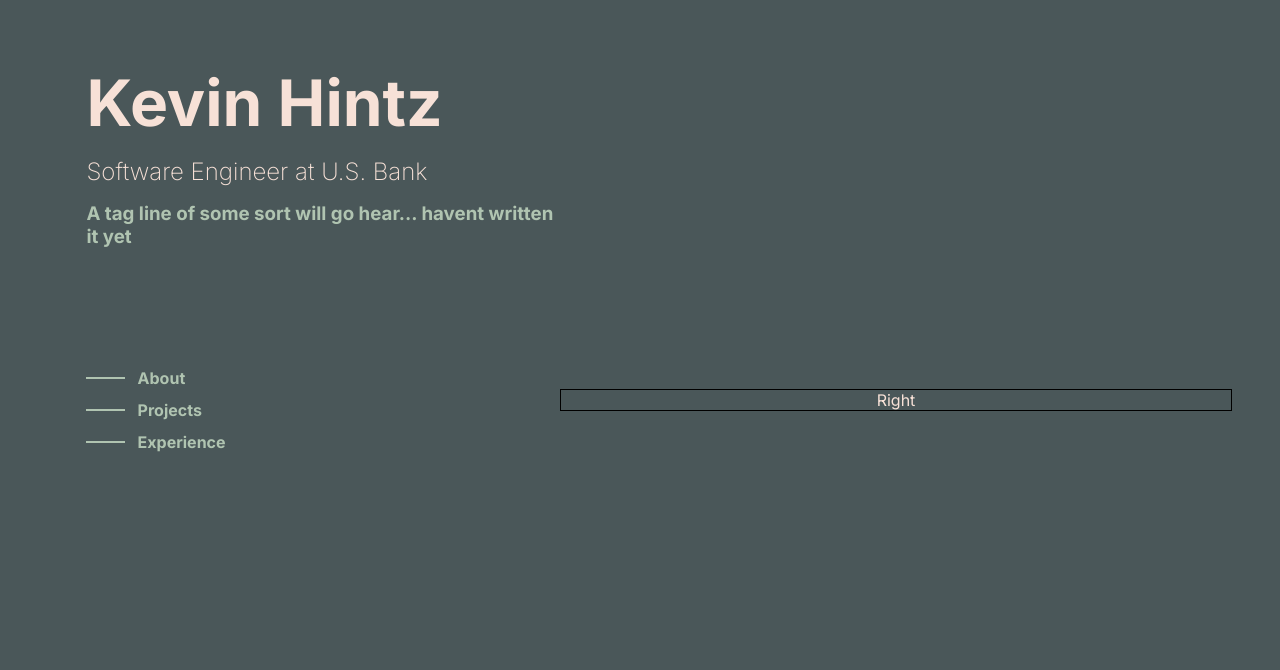
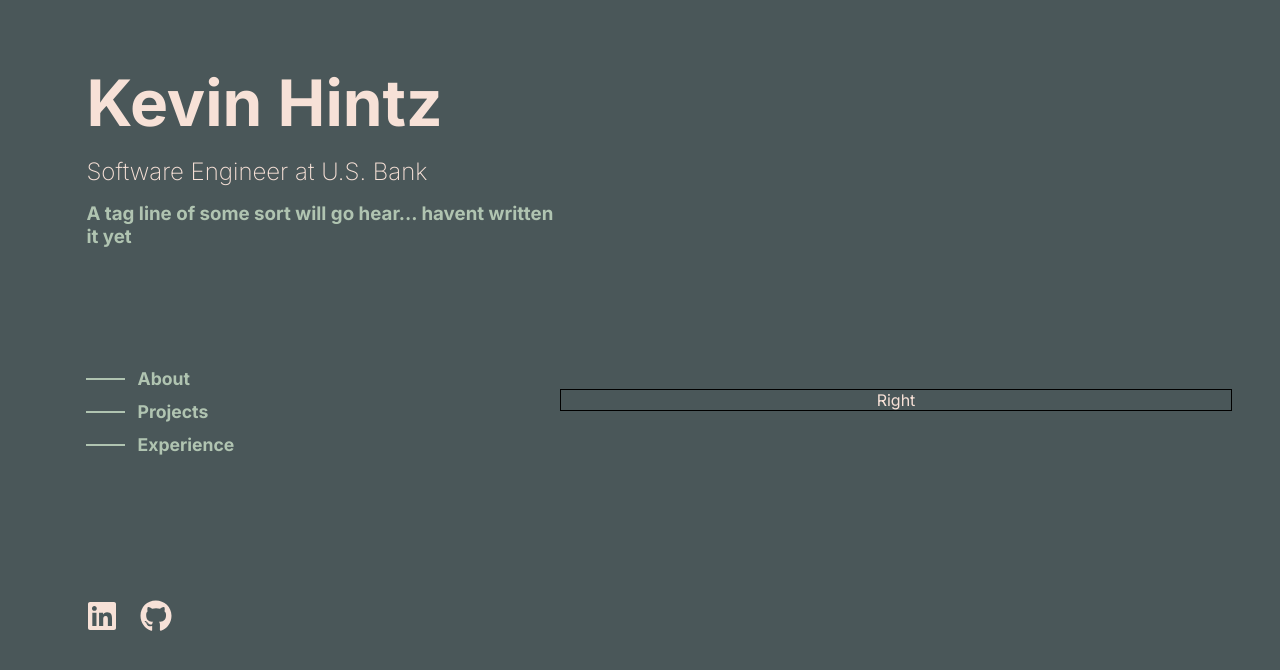
Before and after one commit to khintz34/portfolio-updated, a Next.js app: page / in a window 1280 px wide. Shown: the top 670 px of the page. Built offline with nearby package versions, Linux system fonts and the light colour scheme.

Commit message:
more left side basics

```diff
--- a/package.json
+++ b/package.json
@@ -14,6 +14,7 @@
     "next": "13.4.8",
     "react": "18.2.0",
     "react-dom": "18.2.0",
+    "react-icons": "^4.10.1",
     "sass": "^1.63.6"
   }
 }
--- a/src/components/GoTo/GoTo.module.scss
+++ b/src/components/GoTo/GoTo.module.scss
@@ -9,6 +9,7 @@
 
 .h4 {
   color: var(--tan-light);
+  font-size: 2.2vh;
 }
 
 .line {
--- a/src/components/LeftMain/LeftMain.js
+++ b/src/components/LeftMain/LeftMain.js
@@ -1,6 +1,8 @@
 import react from "react";
 import GoTo from "../GoTo/GoTo";
 import styles from "../LeftMain/LeftMain.module.scss";
+import { FaLinkedin, FaGithub } from "react-icons/fa";
+import { IconContext } from "react-icons";
 
 export default function LeftMain() {
   return (
@@ -17,6 +19,10 @@ export default function LeftMain() {
         <GoTo title="Projects" />
         <GoTo title="Experience" />
       </div>
+      <div className={styles.contacts}>
+        <FaLinkedin className={styles.icon} />
+        <FaGithub className={styles.icon} />
+      </div>
     </main>
   );
 }
--- a/src/components/LeftMain/LeftMain.module.scss
+++ b/src/components/LeftMain/LeftMain.module.scss
@@ -26,3 +26,22 @@
 .goTos {
   margin-top: 15vh;
 }
+
+.contacts {
+  position: absolute;
+  bottom: 10vh;
+  display: flex;
+  flex-direction: row;
+  gap: 1.7vw;
+  height: 10vh;
+}
+
+.icon {
+  font-size: 4vh;
+  color: var(--primary-text);
+}
+
+.icon:hover {
+  cursor: pointer;
+  font-size: 4.5vh;
+}
```
Also changed, not shown: 1 other file (tests, documents, lock files or other folders).
